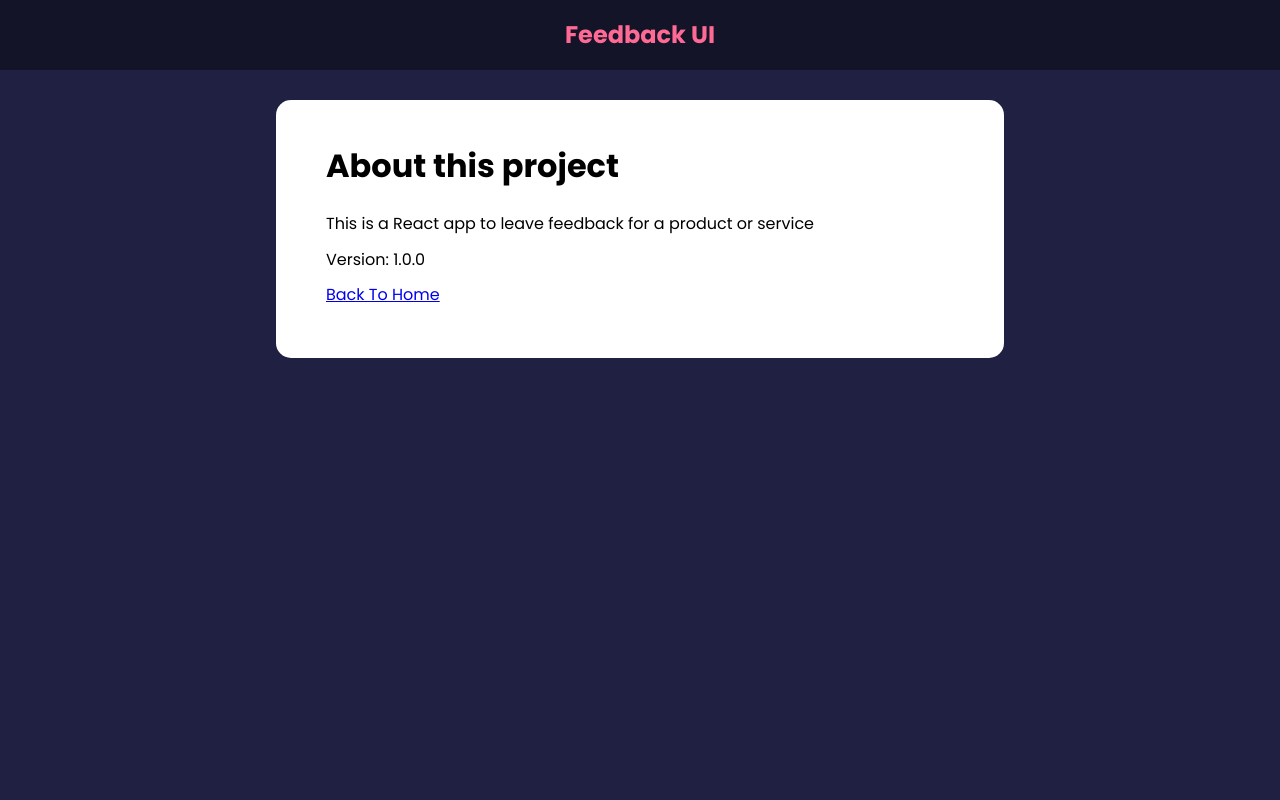
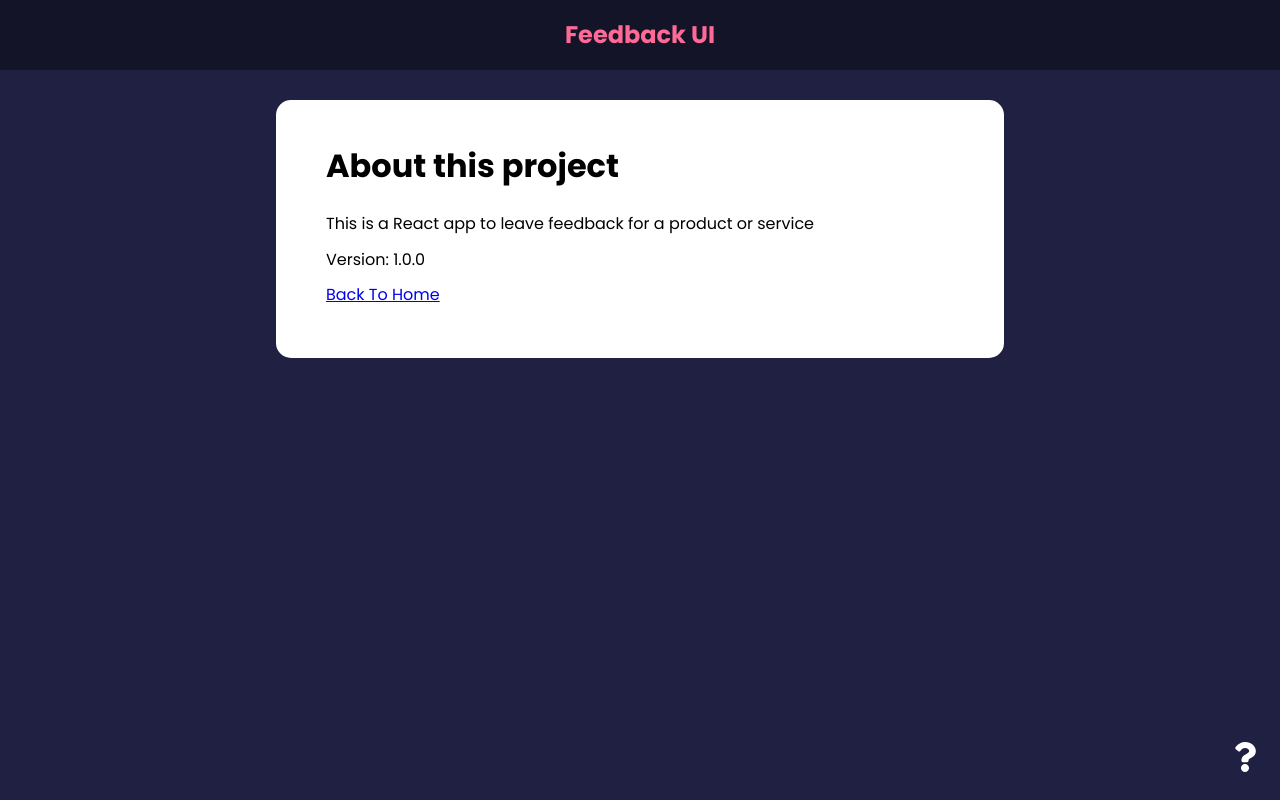
Before and after one commit to anubhavbagri/FeedbackApp-react, a React (Create React App) app: page /about in a window 1280 px wide. Built offline with nearby package versions, Linux system fonts and the light colour scheme; the HTML template or start-up script is replaced by a standard one.

Commit message:
feat: Add about link

```diff
--- a/src/App.js
+++ b/src/App.js
@@ -7,6 +7,7 @@
 import FeedbackStats from './components/FeedbackStats';
 import FeedbackForm from './components/FeedbackForm';
 import AboutPage from './pages/AboutPage';
+import AboutIconLink from './components/AboutIconLink';
 
 function App() {
   const [feedback, setFeedback] = useState(FeedbackData);
@@ -46,6 +47,7 @@
           {/* <Route path="/about">This is the about route</Route> */}
           <Route path="/about" element={<AboutPage />} />
         </Routes>
+        <AboutIconLink />
       </div>
     </Router>
   );
--- /dev/null
+++ b/src/components/AboutIconLink.jsx
@@ -0,0 +1,14 @@
+import { FaQuestion } from 'react-icons/fa';
+import { Link } from 'react-router-dom';
+
+function AboutIconLink() {
+  return (
+    <div className="about-link">
+      <Link to="/about">
+        <FaQuestion size={30} />
+      </Link>
+    </div>
+  );
+}
+
+export default AboutIconLink;
```
